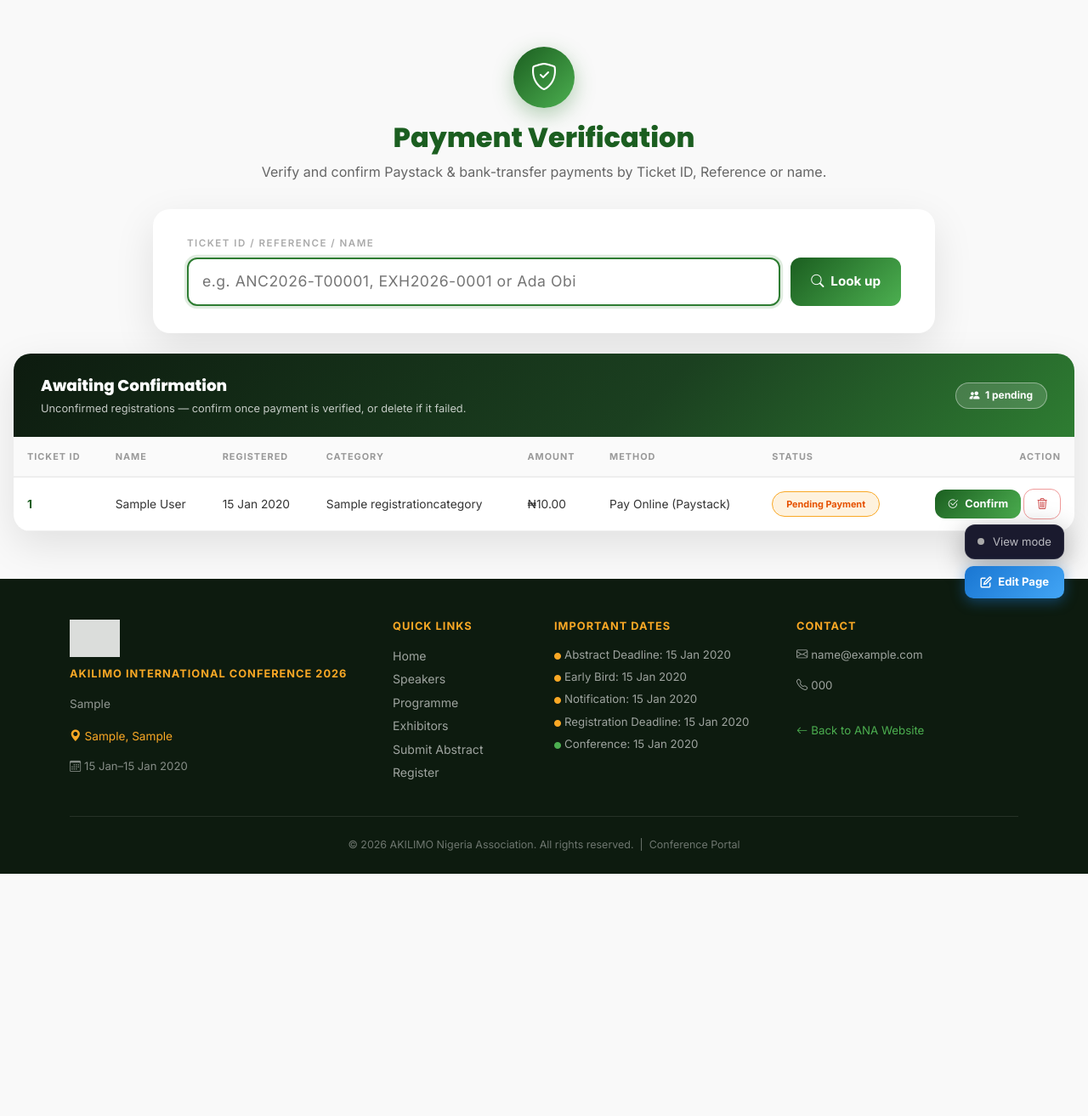
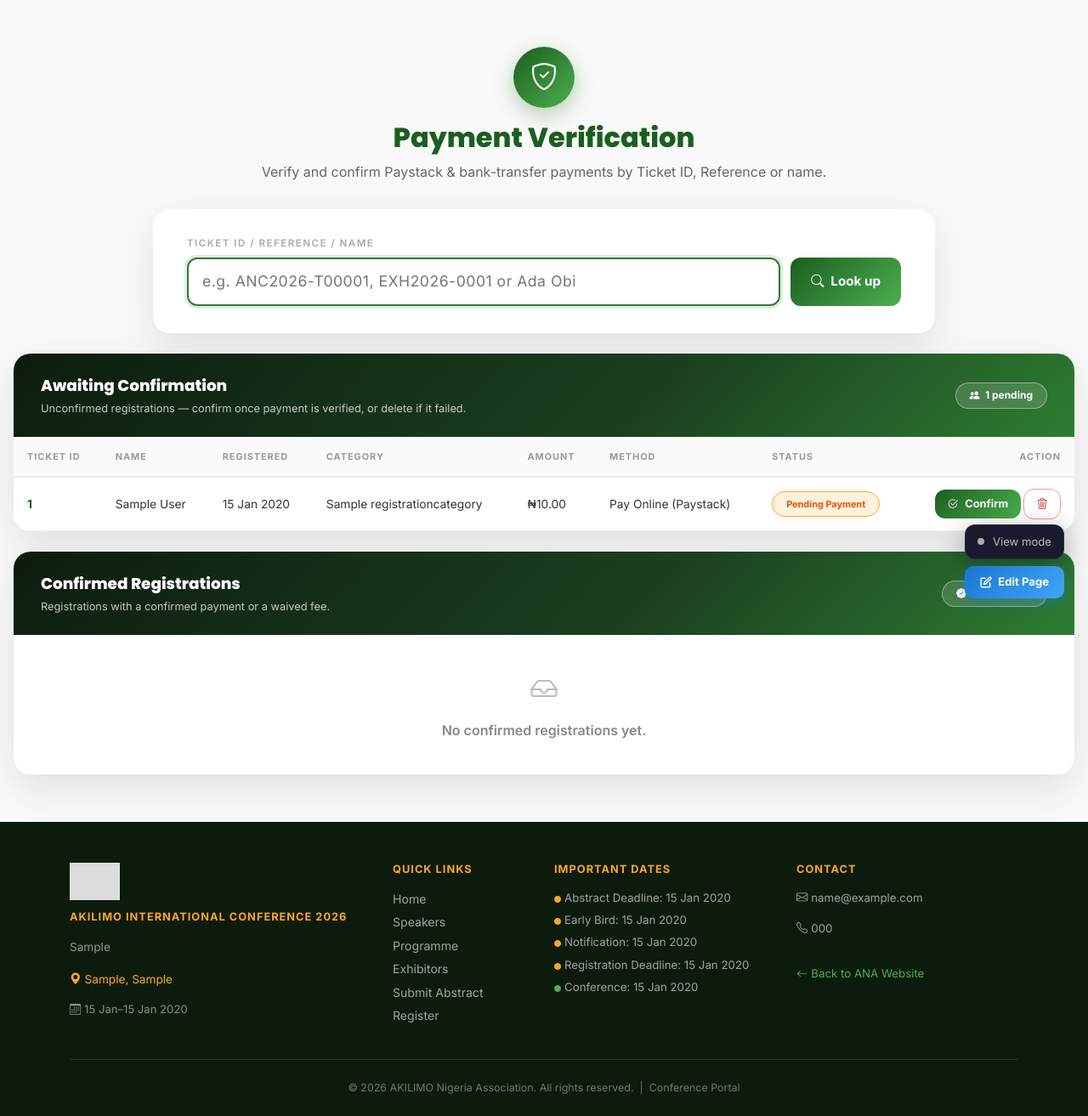
Before and after one commit to ojsys/ana_pro, a Django app: page /conference/payment/verification/ in a window 1280 px wide. Shown: the part 68-1381 px from the top of the page at 85% size. Before the commit the page ends 1096 px from the top, so only its background shows below. Run offline with Django 5.2, Linux system fonts and the light colour scheme; a user stored in the database is signed in; tables that the repository leaves empty hold one stand-in row (values such as "Sample post"); grey boxes marked "Sample" are stand-in pictures; some libraries are stand-ins or nearby versions.

Commit message:
Show confirmed registrations with CSV/Excel export on payment verification
List confirmed and fee-waived registrations (paginated separately from the
awaiting list) and add CSV and Excel downloads of all of them for the
active conference. Cells starting with = or @ are escaped so spreadsheets
don't run them as formulas. Add openpyxl to requirements for the Excel export.

Co-Authored-By: Claude Opus 5.5 <noreply@anthropic.com>

```diff
--- a/conference/views.py
+++ b/conference/views.py
@@ -1,3 +1,4 @@
+import csv
 import json
 import re
 import uuid
@@ -15,7 +16,7 @@ from django.conf import settings
 
 from django.core import signing
 from django.core.paginator import Paginator
-from django.db.models import Q
+from django.db.models import F, Q
 
 from .models import (
     Conference, Speaker, AbstractSubmission, AbstractThematicArea,
@@ -627,6 +628,92 @@ PV_MAX_AGE = 60 * 60 * 2  # links valid for 2 hours
 PV_SESSION_KEY = 'pv_verifier_email'
 # Max registrations (and, separately, exhibitors) listed for a name search.
 NAME_SEARCH_LIMIT = 25
+# Registrations that count as confirmed attendees.
+CONFIRMED_STATUSES = ('confirmed', 'waived')
+
+CONFIRMED_EXPORT_HEADERS = [
+    'Ticket ID', 'First Name', 'Last Name', 'Email', 'Phone', 'Organization',
+    'Position', 'State of Origin', 'Category', 'Amount (NGN)', 'Payment Method',
+    'Payment Status', 'Paystack Reference', 'Payment Date', 'Registered At',
+    'Checked In',
+]
+
+
+def _confirmed_registrations(conference):
+    qs = (
+        Registration.objects
+        .filter(payment_status__in=CONFIRMED_STATUSES)
+        .select_related('category')
+        .order_by(F('payment_date').desc(nulls_last=True), '-registered_at')
+    )
+    if conference:
+        qs = qs.filter(conference=conference)
+    return qs
+
+
+def _export_cell(value):
+    """Neutralise values a spreadsheet would run as a formula."""
+    if isinstance(value, str) and value[:1] in ('=', '@', '\t', '\r'):
+        return "'" + value
+    return value
+
+
+def _confirmed_export_rows(registrations):
+    for r in registrations:
+        payment_date = timezone.localtime(r.payment_date).replace(tzinfo=None) if r.payment_date else None
+        registered_at = timezone.localtime(r.registered_at).replace(tzinfo=None)
+        yield [_export_cell(v) for v in (
+            r.ticket_id, r.first_name, r.last_name, r.email, r.phone, r.organization,
+            r.position, r.state_of_origin, r.category.name, r.amount,
+            r.get_payment_method_display(), r.get_payment_status_display(),
+            r.paystack_reference, payment_date, registered_at,
+            'Yes' if r.checked_in else 'No',
+        )]
+
+
+def _export_confirmed_registrations(conference, fmt):
+    """CSV or Excel download of every confirmed registration."""
+    registrations = _confirmed_registrations(conference)
+    stamp = timezone.localtime().strftime('%Y%m%d')
+    filename = f"confirmed_registrations_{stamp}"
+
+    if fmt == 'xlsx':
+        from openpyxl import Workbook
+        from openpyxl.styles import Font
+
+        wb = Workbook()
+        ws = wb.active
+        ws.title = 'Confirmed Registrations'
+        ws.append(CONFIRMED_EXPORT_HEADERS)
+        for cell in ws[1]:
+            cell.font = Font(bold=True)
+        ws.freeze_panes = 'A2'
+        for row in _confirmed_export_rows(registrations):
+            ws.append(row)
+        for col in ('N', 'O'):
+            for cell in ws[col][1:]:
+                cell.number_format = 'yyyy-mm-dd hh:mm'
+        for column in ws.columns:
+            width = max(len(str(c.value)) if c.value is not None else 0 for c in column)
+            ws.column_dimensions[column[0].column_letter].width = min(max(width, 12) + 2, 50)
+
+        response = HttpResponse(
+            content_type='application/vnd.openxmlformats-officedocument.spreadsheetml.sheet'
+        )
+        response['Content-Disposition'] = f'attachment; filename="{filename}.xlsx"'
+        wb.save(response)
+        return response
+
+    response = HttpResponse(content_type='text/csv; charset=utf-8')
+    response['Content-Disposition'] = f'attachment; filename="{filename}.csv"'
+    response.write('\ufeff')  # BOM so Excel reads accented names correctly
+    writer = csv.writer(response)
+    writer.writerow(CONFIRMED_EXPORT_HEADERS)
+    for row in _confirmed_export_rows(registrations):
+        writer.writerow([
+            v.strftime('%Y-%m-%d %H:%M') if hasattr(v, 'strftime') else v for v in row
+        ])
+    return response
 
 
 def _active_verifier_email(request):
@@ -759,6 +846,10 @@ def payment_verification(request):
         'is_superadmin': is_superadmin,
         'verifier_email': verifier_email,
     }
+
+    export_fmt = request.GET.get('export')
+    if request.method == 'GET' and export_fmt in ('csv', 'xlsx'):
+        return _export_confirmed_registrations(conference, export_fmt)
 
     raw_query = (request.GET.get('q') or request.POST.get('q') or '').strip()
     raw_query = raw_query.replace('\u2013', '-').replace('\u2014', '-').replace('\u00a0', ' ')
@@ -895,6 +986,9 @@ def payment_verification(request):
     paginator = Paginator(unconfirmed_qs, 20)
     page_obj = paginator.get_page(request.GET.get('page') or request.POST.get('page'))
 
+    confirmed_paginator = Paginator(_confirmed_registrations(conference), 20)
+    confirmed_page_obj = confirmed_paginator.get_page(request.GET.get('cpage'))
+
     context.update({
         'query': query,
         'searched': bool(query),
@@ -905,6 +999,8 @@ def payment_verification(request):
         'record_type': record_type,
         'page_obj': page_obj,
         'unconfirmed_total': paginator.count,
+        'confirmed_page_obj': confirmed_page_obj,
+        'confirmed_total': confirmed_paginator.count,
     })
     return render(request, 'conference/payment_verification.html', context)
 
--- a/requirements.txt
+++ b/requirements.txt
@@ -8,6 +8,7 @@ django-import-export==4.3.3
 django-jazzmin==3.0.1
 djangorestframework==3.16.0
 idna==3.10
+openpyxl==3.1.5
 pillow==11.3.0
 pypdf==5.8.0
 PyMySQL==1.1.1
--- a/templates/conference/payment_verification.html
+++ b/templates/conference/payment_verification.html
@@ -29,6 +29,8 @@
 .pv-btn-paystack { background:linear-gradient(135deg,#0a4ea3,#1e88e5);color:#fff; }
 .pv-btn-manual { background:linear-gradient(135deg,#1B5E20,#4CAF50);color:#fff; }
 .pv-btn-delete { background:#fff;color:#c62828;border:1px solid #ef9a9a; }
+.pv-btn-export { background:#fff;color:#1B5E20;border:1px solid rgba(255,255,255,0.6);border-radius:10px;padding:0.5rem 0.95rem;font-size:0.82rem;font-weight:700;text-decoration:none;display:inline-flex;align-items:center;gap:0.4rem; }
+.pv-btn-export:hover { background:#e8f5e9;color:#1B5E20; }
 .pv-btn-delete:hover { background:#c62828;color:#fff;border-color:#c62828; }
 .pv-alert { border-radius:12px;padding:0.85rem 1.25rem;margin-bottom:1rem;font-size:0.92rem;font-weight:600; }
 .pv-alert.success { background:#e8f5e9;color:#1B5E20;border:1px solid #a5d6a7; }
@@ -334,12 +336,12 @@
           </span>
           <div style="display:flex;gap:0.5rem;">
             {% if page_obj.has_previous %}
-              <a class="pv-page-link" href="?page={{ page_obj.previous_page_number }}{% if query %}&q={{ query|urlencode }}{% endif %}">
+              <a class="pv-page-link" href="?page={{ page_obj.previous_page_number }}{% if confirmed_page_obj.number > 1 %}&cpage={{ confirmed_page_obj.number }}{% endif %}{% if query %}&q={{ query|urlencode }}{% endif %}">
                 <i class="bi bi-chevron-left"></i> Prev
               </a>
             {% endif %}
             {% if page_obj.has_next %}
-              <a class="pv-page-link" href="?page={{ page_obj.next_page_number }}{% if query %}&q={{ query|urlencode }}{% endif %}">
+              <a class="pv-page-link" href="?page={{ page_obj.next_page_number }}{% if confirmed_page_obj.number > 1 %}&cpage={{ confirmed_page_obj.number }}{% endif %}{% if query %}&q={{ query|urlencode }}{% endif %}">
                 Next <i class="bi bi-chevron-right"></i>
               </a>
             {% endif %}
@@ -356,6 +358,91 @@
       </div>
     </div>
 
+    {# ── Confirmed registrations ──────────────────────────────────────────── #}
+    <div id="confirmed" class="pv-card pv-wide" style="margin-top:1.5rem;">
+      <div class="pv-header" style="padding:1.5rem 2rem;">
+        <div style="display:flex;justify-content:space-between;align-items:center;gap:1rem;flex-wrap:wrap;">
+          <div>
+            <div style="font-family:'Poppins',sans-serif;font-weight:800;font-size:1.15rem;">Confirmed Registrations</div>
+            <div style="font-size:0.8rem;opacity:0.75;margin-top:0.2rem;">Registrations with a confirmed payment or a waived fee.</div>
+          </div>
+          <div style="display:flex;gap:0.5rem;align-items:center;flex-wrap:wrap;">
+            <span class="pv-badge confirmed" style="background:rgba(255,255,255,0.15);border-color:rgba(255,255,255,0.4);color:#fff;">
+              <i class="bi bi-patch-check-fill"></i> {{ confirmed_total }} confirmed
+            </span>
+            {% if confirmed_total %}
+            <a class="pv-btn-export" href="?export=xlsx"><i class="bi bi-file-earmark-excel"></i> Excel</a>
+            <a class="pv-btn-export" href="?export=csv"><i class="bi bi-filetype-csv"></i> CSV</a>
+            {% endif %}
+          </div>
+        </div>
+      </div>
+      <div class="pv-body" style="padding:0;">
+        {% if confirmed_page_obj.object_list %}
+        <div style="overflow-x:auto;">
+          <table class="pv-table">
+            <thead>
+              <tr>
+                <th>Ticket ID</th>
+                <th>Name</th>
+                <th>Email</th>
+                <th>Category</th>
+                <th>Amount</th>
+                <th>Method</th>
+                <th>Paid On</th>
+                <th>Status</th>
+                <th style="text-align:right;">Action</th>
+              </tr>
+            </thead>
+            <tbody>
+              {% for reg in confirmed_page_obj.object_list %}
+              <tr>
+                <td style="font-weight:700;color:#1B5E20;white-space:nowrap;">{{ reg.ticket_id }}</td>
+                <td>{{ reg.full_name }}</td>
+                <td>{{ reg.email }}</td>
+                <td>{{ reg.category.name }}</td>
+                <td style="white-space:nowrap;">₦{{ reg.amount|intcomma }}</td>
+                <td>{{ reg.get_payment_method_display }}</td>
+                <td style="white-space:nowrap;">{% if reg.payment_date %}{{ reg.payment_date|date:"d M Y" }}{% else %}—{% endif %}</td>
+                <td><span class="pv-badge confirmed" style="font-size:0.68rem;">{{ reg.get_payment_status_display }}</span></td>
+                <td style="text-align:right;white-space:nowrap;">
+                  <a class="pv-page-link" href="?q={{ reg.ticket_id|urlencode }}">View <i class="bi bi-chevron-right"></i></a>
+                </td>
+              </tr>
+              {% endfor %}
+            </tbody>
+          </table>
+        </div>
+
+        {% if confirmed_page_obj.paginator.num_pages > 1 %}
+        <div style="display:flex;justify-content:space-between;align-items:center;gap:1rem;padding:1rem 1.5rem;border-top:1px solid #eee;flex-wrap:wrap;">
+          <span style="color:#888;font-size:0.85rem;">
+            Page {{ confirmed_page_obj.number }} of {{ confirmed_page_obj.paginator.num_pages }} · {{ confirmed_total }} total
+          </span>
+          <div style="display:flex;gap:0.5rem;">
+            {% if confirmed_page_obj.has_previous %}
+              <a class="pv-page-link" href="?cpage={{ confirmed_page_obj.previous_page_number }}{% if page_obj.number > 1 %}&page={{ page_obj.number }}{% endif %}{% if query %}&q={{ query|urlencode }}{% endif %}#confirmed">
+                <i class="bi bi-chevron-left"></i> Prev
+              </a>
+            {% endif %}
+            {% if confirmed_page_obj.has_next %}
+              <a class="pv-page-link" href="?cpage={{ confirmed_page_obj.next_page_number }}{% if page_obj.number > 1 %}&page={{ page_obj.number }}{% endif %}{% if query %}&q={{ query|urlencode }}{% endif %}#confirmed">
+                Next <i class="bi bi-chevron-right"></i>
+              </a>
+            {% endif %}
+          </div>
+        </div>
+        {% endif %}
+
+        {% else %}
+        <div style="padding:2.5rem 1.5rem;text-align:center;color:#888;">
+          <i class="bi bi-inbox" style="font-size:2rem;color:#bbb;"></i>
+          <p style="margin:0.75rem 0 0;font-weight:600;">No confirmed registrations yet.</p>
+        </div>
+        {% endif %}
+      </div>
+    </div>
+
     {% endif %}{# needs_access #}
 
   </div>
```
